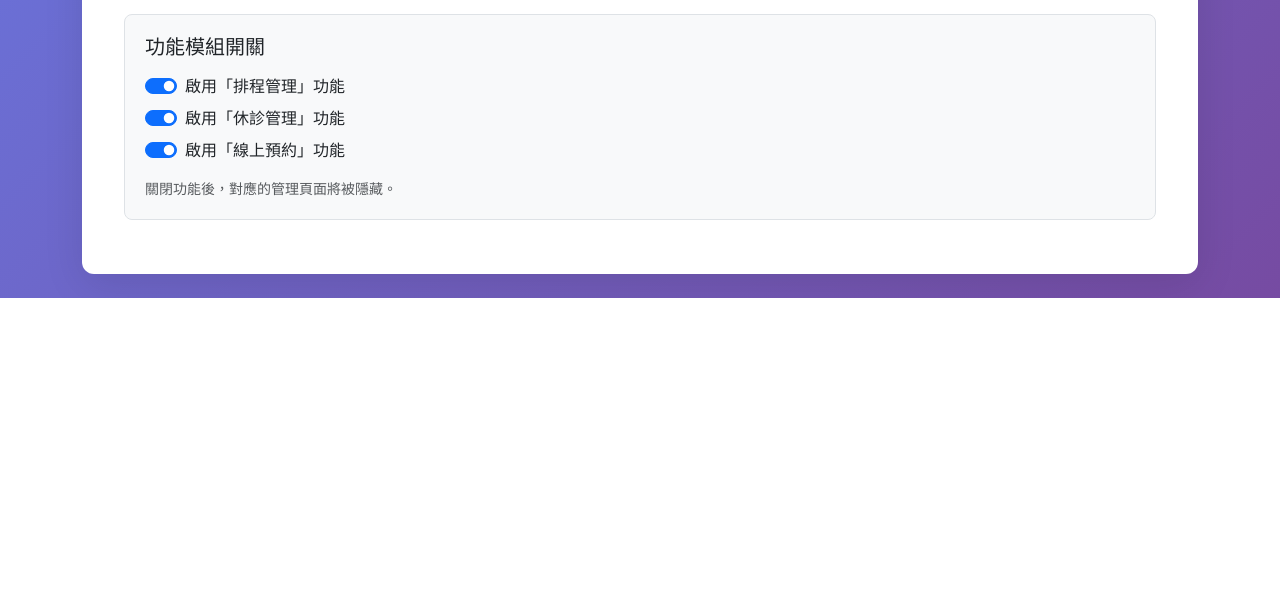
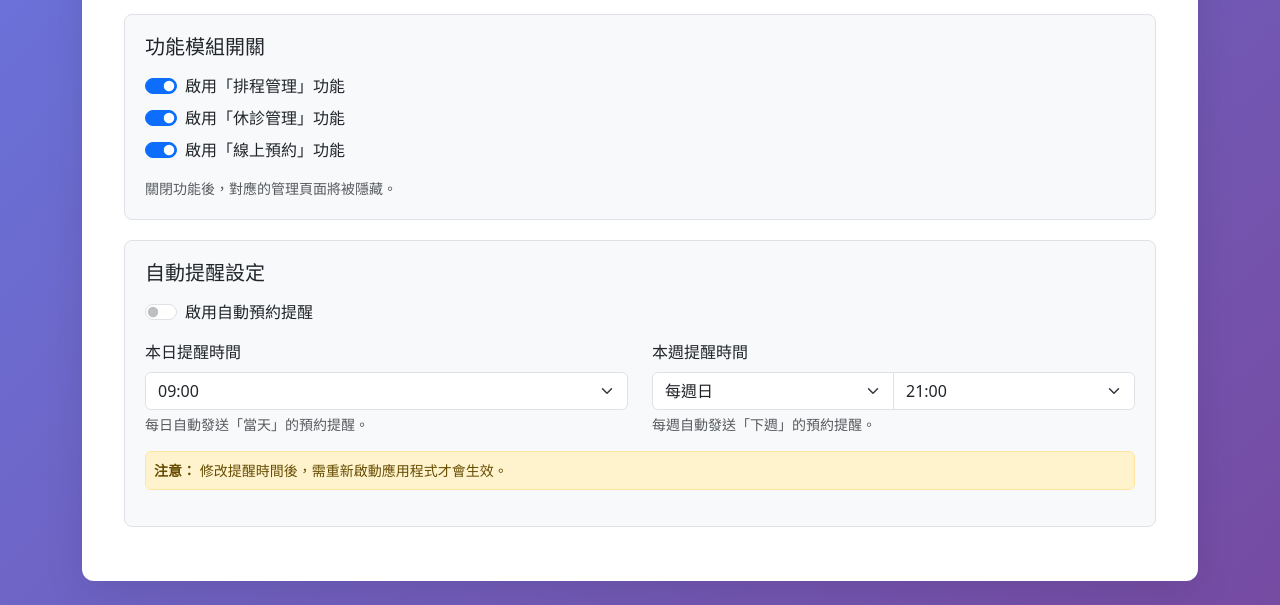
Before and after one commit to azq1231/line-echo-bot, a Flask app: page /configs in a window 1280 px wide. Shown: the part 653-1258 px from the top of the page. Before the commit the page ends 951 px from the top, so only its background shows below. Run offline with Flask 2, Linux system fonts and the light colour scheme; data that the repository does not hold is empty.

Commit message:
2. 【管理端】建立自動化預約提醒機制 為了讓系統能全自動運行，我們將手動發送提醒的功能升級為自動化排程。
新增自動提醒排程：

本日提醒：系統會在您設定的每日時間（如 09:00），自動向當天有預約的使用者發送提醒。
本週提醒：系統會在您設定的每週時間（如 週日 21:00），自動向下個星期有預約的使用者發送提醒。
新增系統設定選項：

在「系統設定」頁面，您現在可以看到「自動提醒設定」區塊。
您可以自由地啟用/停用此功能，並從下拉選單中選擇希望的提醒時間。
請注意：修改提醒的時間後，需要重新啟動應用程式才能讓新的排程生效。
3. 【系統核心】錯誤修復與穩定性提升
我們修復了幾個影響系統正常運作的錯誤。

修復「線上預約」頁面錯誤：

解決了因後端資料處理邏輯錯誤（混用 set 與 dict），
導致「線上預約」頁面無法正常顯示的問題。現在該頁面已恢復正常。
提升排程器啟動穩定性：

修正了在讀取自動提醒的時間設定時，可能因設定值不存在而引發的程式錯誤。
我們加入了預設值保護，確保即使在設定不完整的情況下，排程器也能穩定啟動。

```diff
--- a/database.py
+++ b/database.py
@@ -527,14 +527,14 @@ def get_all_configs() -> List[Dict]:
     conn.close()
     return configs
 
-def get_config(key: str) -> Optional[str]:
+def get_config(key: str, default: Optional[str] = None) -> Optional[str]:
     """获取单个系统配置值"""
     conn = get_db()
     cursor = conn.cursor()
     cursor.execute('SELECT value FROM configs WHERE key = ?', (key,))
     row = cursor.fetchone()
     conn.close()
-    return row['value'] if row else None
+    return row['value'] if row else default
 
 def set_config(key: str, value: str, description: Optional[str] = None) -> bool:
     """设置或更新系统配置"""
--- a/main.py
+++ b/main.py
@@ -37,9 +37,9 @@ db.init_database()
 def inject_feature_flags():
     """將功能開關的狀態注入到所有模板中，以便動態顯示/隱藏導覽列項目。"""
     return {
-        'feature_schedule_enabled': db.get_config('feature_schedule_enabled') != 'false',  # 預設為啟用
-        'feature_closed_days_enabled': db.get_config('feature_closed_days_enabled') != 'false', # 預設為啟用
-        'feature_booking_enabled': db.get_config('feature_booking_enabled') != 'false',   # 預設為啟用
+        'feature_schedule_enabled': db.get_config('feature_schedule_enabled', 'true') != 'false',
+        'feature_closed_days_enabled': db.get_config('feature_closed_days_enabled', 'true') != 'false',
+        'feature_booking_enabled': db.get_config('feature_booking_enabled', 'true') != 'false',
     }
 
 # ============ LINE API 辅助函数 ============
@@ -299,6 +299,10 @@ def configs_page():
     configs_dict.setdefault('feature_schedule_enabled', 'true')
     configs_dict.setdefault('feature_closed_days_enabled', 'true')
     configs_dict.setdefault('feature_booking_enabled', 'true')
+    configs_dict.setdefault('auto_reminder_enabled', 'false')
+    configs_dict.setdefault('auto_reminder_daily_time', '09:00')
+    configs_dict.setdefault('auto_reminder_weekly_day', 'sun')
+    configs_dict.setdefault('auto_reminder_weekly_time', '21:00')
 
     return render_template("configs.html", configs=configs_dict)
 
@@ -412,7 +416,7 @@ def booking_page():
         end_date = week_dates[-1]['date']
 
         appointments_this_week = db.get_appointments_by_date_range(start_date, end_date)
-        booked_slots = {(apt['date'], apt['time']) for apt in appointments_this_week if apt['status'] == 'confirmed'}
+        booked_slots = {(apt['date'], apt['time']): apt['user_name'] for apt in appointments_this_week if apt['status'] == 'confirmed'}
         closed_days = {day['date'] for day in db.get_all_closed_days()}
 
         schedule_data = []
@@ -423,7 +427,7 @@ def booking_page():
              all_slots = generate_time_slots(day['weekday'])
              day['slots'] = []
              for slot in all_slots:
-                 is_available = (day['date'], slot) not in booked_slots and not day['is_closed']
+                 is_available = (day['date'], slot) not in booked_slots.keys() and not day['is_closed']
 
                  # 統一檢查時段是否已過去
                  if is_available:
@@ -433,7 +437,7 @@ def booking_page():
                              is_available = False
                      except ValueError:
                          pass # 忽略解析錯誤
-                 day['slots'].append({'time': slot, 'available': is_available})
+                 day['slots'].append({'time': slot, 'available': is_available, 'user_name': booked_slots.get((day['date'], slot))})
              schedule_data.append(day)
 
     return render_template("booking.html", user=user, schedule=schedule_data, week_offset=week_offset, max_weeks=int(db.get_config('booking_window_weeks') or '2'))
@@ -701,6 +705,31 @@ def api_cancel_my_appointment():
     else:
         return jsonify({"status": "error", "message": "取消失敗，請稍後再試。"}), 500
 
+def _do_send_reminders(appointments: list) -> tuple[int, int]:
+    """發送提醒的核心邏輯"""
+    sent_count = 0
+    failed_count = 0
+
+    for apt in appointments:
+        if apt.get('user_id'):
+            date_obj = datetime.strptime(apt['date'], '%Y-%m-%d')
+            weekday_names = ['星期一', '星期二', '星期三', '星期四', '星期五', '星期六', '星期日']
+            weekday_name = weekday_names[date_obj.weekday()]
+
+            message = f"提醒您，您的預約時間是 {date_obj.month}月{date_obj.day}日 {weekday_name} {apt['time']}，謝謝。"
+
+            success = send_line_message(
+                user_id=apt['user_id'],
+                messages=[{"type": "text", "text": message}],
+                message_type='reminder',
+                target_name=apt['user_name']
+            )
+            if success:
+                sent_count += 1
+            else:
+                failed_count += 1
+    return sent_count, failed_count
+
 @app.route("/send_appointment_reminders", methods=["POST"])
 def send_appointment_reminders():
     data = request.get_json()
@@ -717,29 +746,7 @@ def send_appointment_reminders():
 
     appointments = [apt for apt in appointments if apt['status'] == 'confirmed']
 
-    sent_count = 0
-    failed_count = 0
-
-    for apt in appointments:
-        if apt.get('user_id'):
-            date_obj = datetime.strptime(apt['date'], '%Y-%m-%d')
-            weekday_names = ['星期一', '星期二', '星期三', '星期四', '星期五', '星期六', '星期日']
-            weekday_name = weekday_names[date_obj.weekday()]
-
-            message = f"您預約的時間是{date_obj.month}月{date_obj.day}日 {weekday_name} {apt['time']}，謝謝"
-
-            success = reply_message(apt['user_id'], message)
-            db.log_message_send(
-                user_id=apt['user_id'],
-                target_name=apt['user_name'],
-                message_type='reminder',
-                status='success' if success else 'failed',
-                message_excerpt=message
-            )
-            if success:
-                sent_count += 1
-            else:
-                failed_count += 1
+    sent_count, failed_count = _do_send_reminders(appointments)
 
     return jsonify({
         "status": "success",
@@ -984,10 +991,34 @@ def handle_cancel_booking(user_id):
         msg = f"✅ 已取消預約\n\n日期：{date_obj.month}月{date_obj.day}日 ({weekday_name})\n時間：{apt['time']}"
         send_line_message(user_id, [{"type": "text", "text": msg}], message_type="cancel_booking_success")
 
-def check_and_send_schedules():
-    """此函式用於檢查並發送資料庫中的排程訊息，目前為空。"""
-    # 未來可以實作從資料庫讀取排程並發送的邏輯
-    pass
+def send_daily_reminders_job():
+    """每日提醒的排程任務"""
+    if db.get_config('auto_reminder_enabled', 'false') == 'true':
+        print(f"[{datetime.now(TAIPEI_TZ)}] 執行每日自動提醒...")
+        today_str = datetime.now(TAIPEI_TZ).strftime('%Y-%m-%d')
+        appointments = db.get_appointments_by_date_range(today_str, today_str)
+        appointments = [apt for apt in appointments if apt['status'] == 'confirmed']
+        if appointments:
+            sent, failed = _do_send_reminders(appointments)
+            print(f"每日提醒發送完成: {sent} 成功, {failed} 失敗。")
+        else:
+            print("今日無預約，不執行提醒。")
+
+def send_weekly_reminders_job():
+    """每週提醒的排程任務"""
+    if db.get_config('auto_reminder_enabled', 'false') == 'true':
+        print(f"[{datetime.now(TAIPEI_TZ)}] 執行每週自動提醒...")
+        # 預設為下週的預約
+        week_dates = get_week_dates(week_offset=1)
+        start_date = week_dates[0]['date']
+        end_date = week_dates[-1]['date']
+        appointments = db.get_appointments_by_date_range(start_date, end_date)
+        appointments = [apt for apt in appointments if apt['status'] == 'confirmed']
+        if appointments:
+            sent, failed = _do_send_reminders(appointments)
+            print(f"每週提醒發送完成: {sent} 成功, {failed} 失敗。")
+        else:
+            print("下週無預約，不執行提醒。")
 
 @app.route("/add_schedule", methods=["POST"])
 def add_schedule_route():
@@ -1014,9 +1045,19 @@ def delete_schedule_route(schedule_id):
 
 # 初始化排程器
 scheduler = BackgroundScheduler()
-scheduler.add_job(func=check_and_send_schedules, trigger="interval", seconds=30)
+# 每日提醒，從設定檔讀取時間
+daily_time_str = db.get_config('auto_reminder_daily_time', '09:00') or '09:00'
+daily_time = daily_time_str.split(':')
+scheduler.add_job(func=send_daily_reminders_job, trigger="cron", hour=int(daily_time[0]), minute=int(daily_time[1]), timezone=TAIPEI_TZ)
+
+# 每週提醒，從設定檔讀取星期與時間
+weekly_day = db.get_config('auto_reminder_weekly_day', 'sun') or 'sun'
+weekly_time_str = db.get_config('auto_reminder_weekly_time', '21:00') or '21:00'
+weekly_time = weekly_time_str.split(':')
+scheduler.add_job(func=send_weekly_reminders_job, trigger="cron", day_of_week=weekly_day, hour=int(weekly_time[0]), minute=int(weekly_time[1]), timezone=TAIPEI_TZ)
+
 scheduler.start()
-print("Scheduler started. Checking for messages to send every 30 seconds.")
+print("排程器已啟動。每日與每週提醒任務已設定。")
 
 if __name__ == "__main__":
     try:
--- a/templates/configs.html
+++ b/templates/configs.html
@@ -72,6 +72,43 @@
         </div>
     </div>
 
+    <div class="config-item">
+        <h5>自動提醒設定</h5>
+        <div class="form-check form-switch mb-3">
+            <input class="form-check-input" type="checkbox" role="switch" id="autoReminderSwitch" {% if configs.auto_reminder_enabled == 'true' %}checked{% endif %} onchange="saveFeatureToggle('auto_reminder_enabled', this.checked)">
+            <label class="form-check-label" for="autoReminderSwitch">啟用自動預約提醒</label>
+        </div>
+        <div class="row">
+            <div class="col-md-6 mb-3">
+                <label for="dailyTime" class="form-label">本日提醒時間</label>
+                <select class="form-select" id="dailyTime" onchange="saveConfig('auto_reminder_daily_time', 'dailyTime')">
+                    {% for i in range(7, 13) %}
+                    <option value="{{ '%02d:00'|format(i) }}" {% if configs.auto_reminder_daily_time == '%02d:00'|format(i) %}selected{% endif %}>{{ '%02d:00'|format(i) }}</option>
+                    {% endfor %}
+                </select>
+                <div class="form-text">每日自動發送「當天」的預約提醒。</div>
+            </div>
+            <div class="col-md-6 mb-3">
+                <label for="weeklyDay" class="form-label">本週提醒時間</label>
+                <div class="input-group">
+                    <select class="form-select" id="weeklyDay" onchange="saveConfig('auto_reminder_weekly_day', 'weeklyDay')">
+                        <option value="sun" {% if configs.auto_reminder_weekly_day == 'sun' %}selected{% endif %}>每週日</option>
+                        <option value="sat" {% if configs.auto_reminder_weekly_day == 'sat' %}selected{% endif %}>每週六</option>
+                    </select>
+                    <select class="form-select" id="weeklyTime" onchange="saveConfig('auto_reminder_weekly_time', 'weeklyTime')">
+                        {% for i in range(18, 23) %}
+                        <option value="{{ '%02d:00'|format(i) }}" {% if configs.auto_reminder_weekly_time == '%02d:00'|format(i) %}selected{% endif %}>{{ '%02d:00'|format(i) }}</option>
+                        {% endfor %}
+                    </select>
+                </div>
+                <div class="form-text">每週自動發送「下週」的預約提醒。</div>
+            </div>
+        </div>
+        <div class="alert alert-warning small p-2">
+            <strong>注意：</strong> 修改提醒時間後，需重新啟動應用程式才會生效。
+        </div>
+    </div>
+
 </div>
 {% endblock %}
 
```
